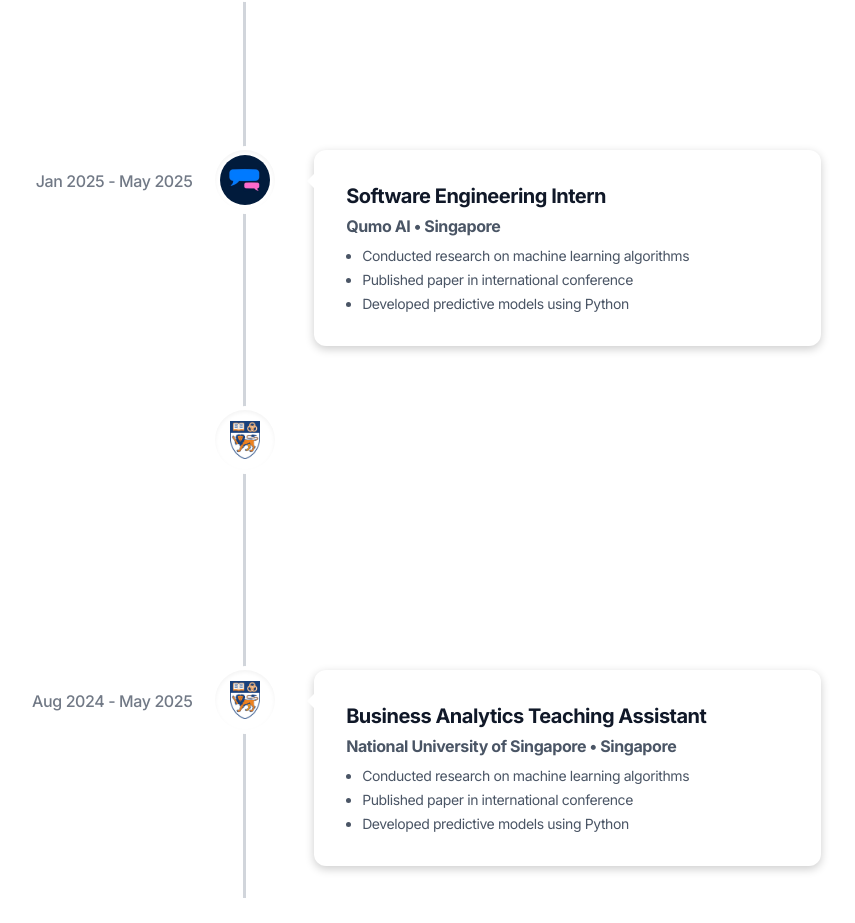
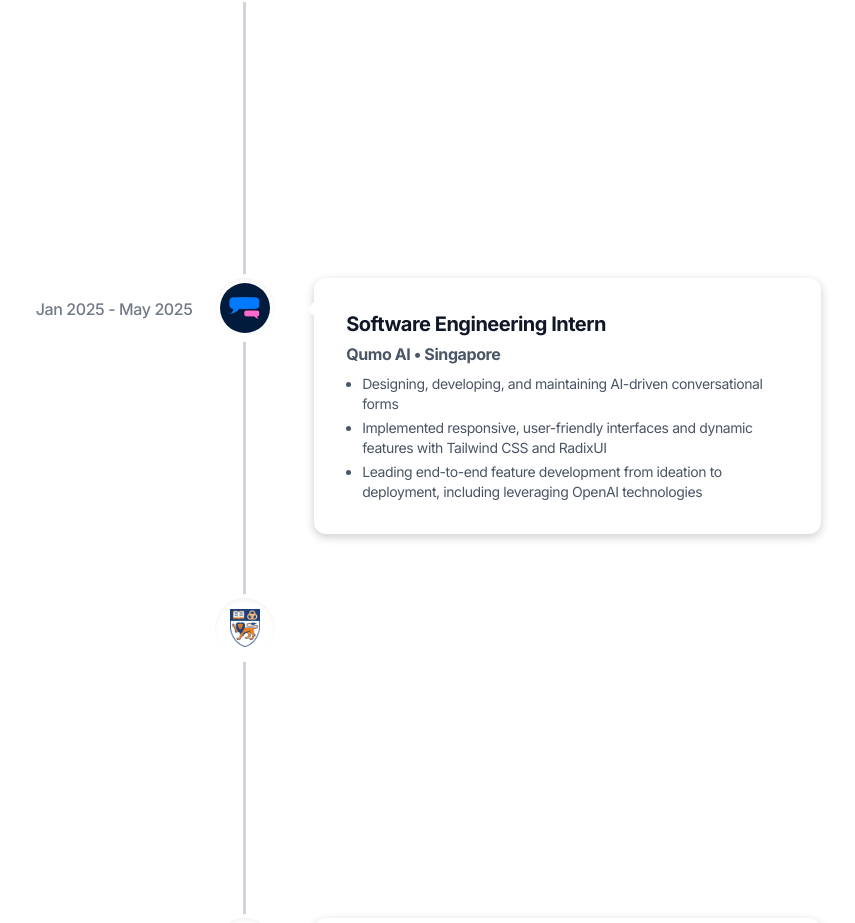
Before and after one commit to rohanjaggi/portfolio, a Next.js app: page / in a window 1280 px wide. Shown: the part 1840-2763 px from the top of the page, without its empty margins (395-1250 px from the left). Built offline with nearby package versions, Linux system fonts and the light colour scheme.

Commit message:
rework experience descriptions

```diff
--- a/src/app/components/experience.tsx
+++ b/src/app/components/experience.tsx
@@ -20,7 +20,9 @@ const ExperienceComponent = () => {
       company: "Singtel",
       location: "Singapore",
       description: [
-        "To be continued..."
+        "Designed and deployed a Python-based AI evaluation service using Flask which evaluates automated voice-bot call transcripts against 9 key LLM evaluation metrics",
+        "Leveraged various evaluation libraries to enable real-time scoring of over 5000 calls per month",
+        "Collaborated with cross-functional teams to refine requirements and metrics"
       ],
       date: "May 2025 - Aug 2025",
       icon: <div className="flex items-center justify-center w-full h-full rounded-full shadow-inner p-1">
@@ -39,9 +41,9 @@ const ExperienceComponent = () => {
       company: "Qumo AI",
       location: "Singapore",
       description: [
-        "Conducted research on machine learning algorithms",
-        "Published paper in international conference",
-        "Developed predictive models using Python"
+        "Designing, developing, and maintaining AI-driven conversational forms",
+        "Implemented responsive, user-friendly interfaces and dynamic features with Tailwind CSS and RadixUI",
+        "Leading end-to-end feature development from ideation to deployment, including leveraging OpenAI technologies"
       ],
       date: "Jan 2025 - May 2025",
       icon: <div className="flex items-center justify-center w-full h-full rounded-full shadow-inner p-1">
@@ -60,9 +62,9 @@ const ExperienceComponent = () => {
       company: "National University of Singapore",
       location: "Singapore",
       description: [
-        "Conducted research on machine learning algorithms",
-        "Published paper in international conference",
-        "Developed predictive models using Python"
+        "Co-author of a research paper targeted for publication in 2025 with a NUS Business Professor",
+        "Conducted comprehensive research, data cleaning and analysis to identify key regulatory impacts on Indian cement emissions",
+        "Applied advanced synthetic control methods using Stata and R/RStudio to create models tracking and predicting emissions trends"
       ],
       date: "Jun 2024 - Jul 2025",
       icon: <div className="flex items-center justify-center w-full h-full rounded-full shadow-inner p-1">
@@ -81,9 +83,9 @@ const ExperienceComponent = () => {
       company: "National University of Singapore",
       location: "Singapore",
       description: [
-        "Conducted research on machine learning algorithms",
-        "Published paper in international conference",
-        "Developed predictive models using Python"
+        "Taught practical tutorials and facilitated coaching sessions for 30 students",
+        "Enhanced proficiency in R by applying business/data analytics techniques to real-life datasets",
+        "Achieved 15% improvements in average student grades with a teaching rating of 4.75/5 through personalised tutoring"
       ],
       date: "Aug 2024 - May 2025",
       icon: <div className="flex items-center justify-center w-full h-full rounded-full shadow-inner p-1">
```
